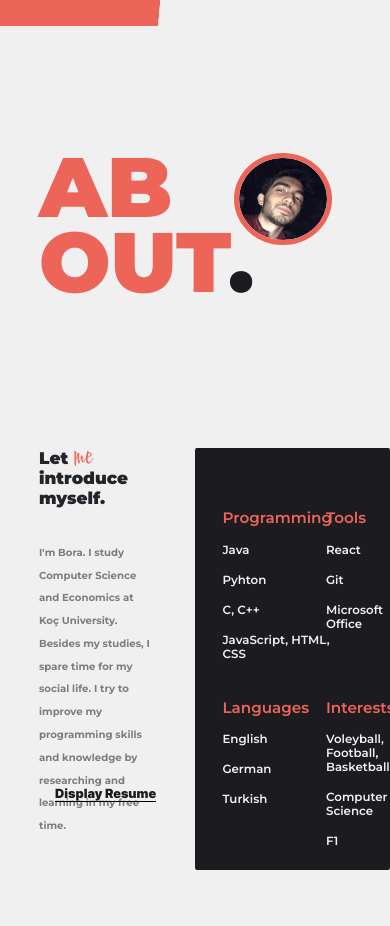
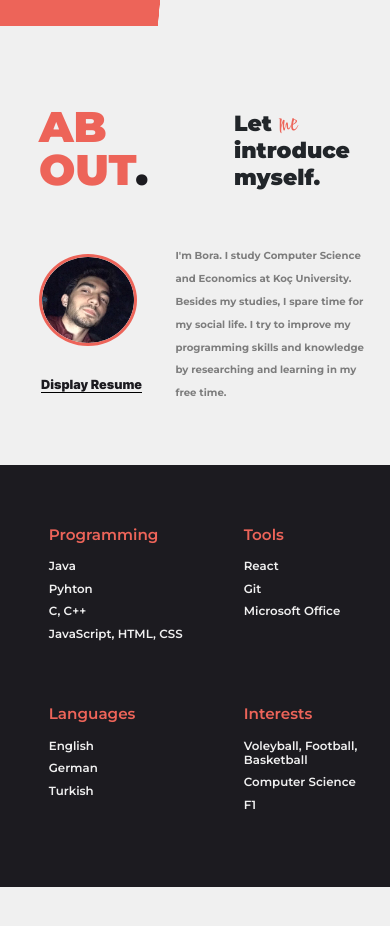
Before and after one commit to bora-bayraktar/portfolio, a React (Create React App) app: page / in a window 390 px wide. Shown: the part 818-1744 px from the top of the page. Built offline with nearby package versions, Linux system fonts and the light colour scheme.

Commit message:
Increse responsivness of #about

```diff
--- a/src/components/About.js
+++ b/src/components/About.js
@@ -10,14 +10,14 @@ class About extends Component {
             <div className="about" id="about">
                 <AboutHeader />
                 <Introduction />
-                <img src={require("../assets/me.png")} />
-                <Skills />
                 <FavButton
                     name="display-resume"
                     content="Display Resume"
                     goHere="../assets/resume.pdf" // TODO: Make the PDF openable.
                     target="_blank"
                 />
+                <img src={require("../assets/me.png")} />
+                <Skills />
             </div>
         );
     }
--- a/src/css/index.css
+++ b/src/css/index.css
@@ -97,7 +97,7 @@ body {
 .more-about {
     position: absolute;
     bottom: 5vh;
-    right: 5vw;
+    right: 7vw;
     font: 1.5vmax "Inter";
     font-weight: 900;
 }
@@ -110,7 +110,6 @@ body {
 
 .fav-button li {
     display: inline-block;
-    padding: 0 20px;
 }
 
 .fav-button span {
@@ -178,7 +177,7 @@ body {
 }
 
 .about-header h1 {
-    font: 10vh "Montserrat";
+    font: 11vmin "Montserrat";
     color: var(--favcolor);
     font-weight: 900;
     line-height: 0.8em;
@@ -188,12 +187,12 @@ body {
     left: 10vw;
     top: 50vh;
     position: absolute;
+    width: 30vw;
 }
 
 .introduction h3 {
     font: 2vmax "Montserrat";
     font-weight: 900;
-    width: 30vw;
 }
 
 .introduction p {
@@ -202,7 +201,6 @@ body {
     color: rgb(125, 125, 125);
     font-weight: 600;
     line-height: 2.7vh;
-    width: 30vw;
 }
 
 #handwritten-me {
@@ -228,7 +226,7 @@ body {
     width: 50vw;
     height: 50vh;
     background-color: var(--black);
-    border-radius: 0.7%;
+    border-radius: 1%;
     position: absolute;
     right: 0;
     top: 50vh;
@@ -239,33 +237,98 @@ body {
     box-sizing: border-box;
 }
 
-.skills div h3{
+.skills div h3 {
     font: 1.8vh "Montserrat";
     color: var(--favcolor);
     line-height: 4vh;
 }
 
-.skills div p{
+.skills div p {
     font: 1.4vh "Montserrat";
     color: rgb(240, 240, 240);
 }
 
-.programming, .tools {
+.programming,
+.tools {
     position: relative;
     left: 25%;
     top: 25%;
+    width: 15vw;
 }
 
-.languages, .interests {
+.languages,
+.interests {
     position: relative;
     left: 25%;
     top: 15%;
+    width: 15vw;
 }
 
 .display-resume {
     position: absolute;
-    left: 9vw;
-    top: 90vh;
+    left: 10vw;
+    top: 80vh;
     font: 1.5vmax "Inter";
     color: var(--black);
 }
+
+@media screen and (max-width: 605px) {
+    .about-header {
+        top: 10vh;
+    }
+
+    .about img {
+        left: 10vw;
+        top: 27vh;
+        border: 3px solid var(--favcolor);
+    }
+
+    .introduction {
+        position: relative;
+        top: 10vh;
+        left: 60vw;
+    }
+
+    .introduction h3 {
+        font-size: 2.6vh;
+    }
+
+    .introduction p {
+        position: absolute;
+        top: 12vh;
+        right: -5vw;
+        width: 50vw;
+    }
+
+    .display-resume {
+        position: relative;
+        left: 10.5vw;
+        top: 31vh;
+        width: 30vw;
+    }
+
+    .skills {
+        top: 52vh;
+        width: 100%;
+        border-radius: 0%;
+    }
+
+    .programming,
+    .tools {
+        position: relative;
+        top: 25%;
+        width: 15vw;
+    }
+
+    .languages,
+    .interests {
+        position: relative;
+        top: 10%;
+        width: 15vw;
+    }
+
+    .skills div p {
+        margin-bottom: 1vh;
+        width: 20vh;
+    }
+}
```
